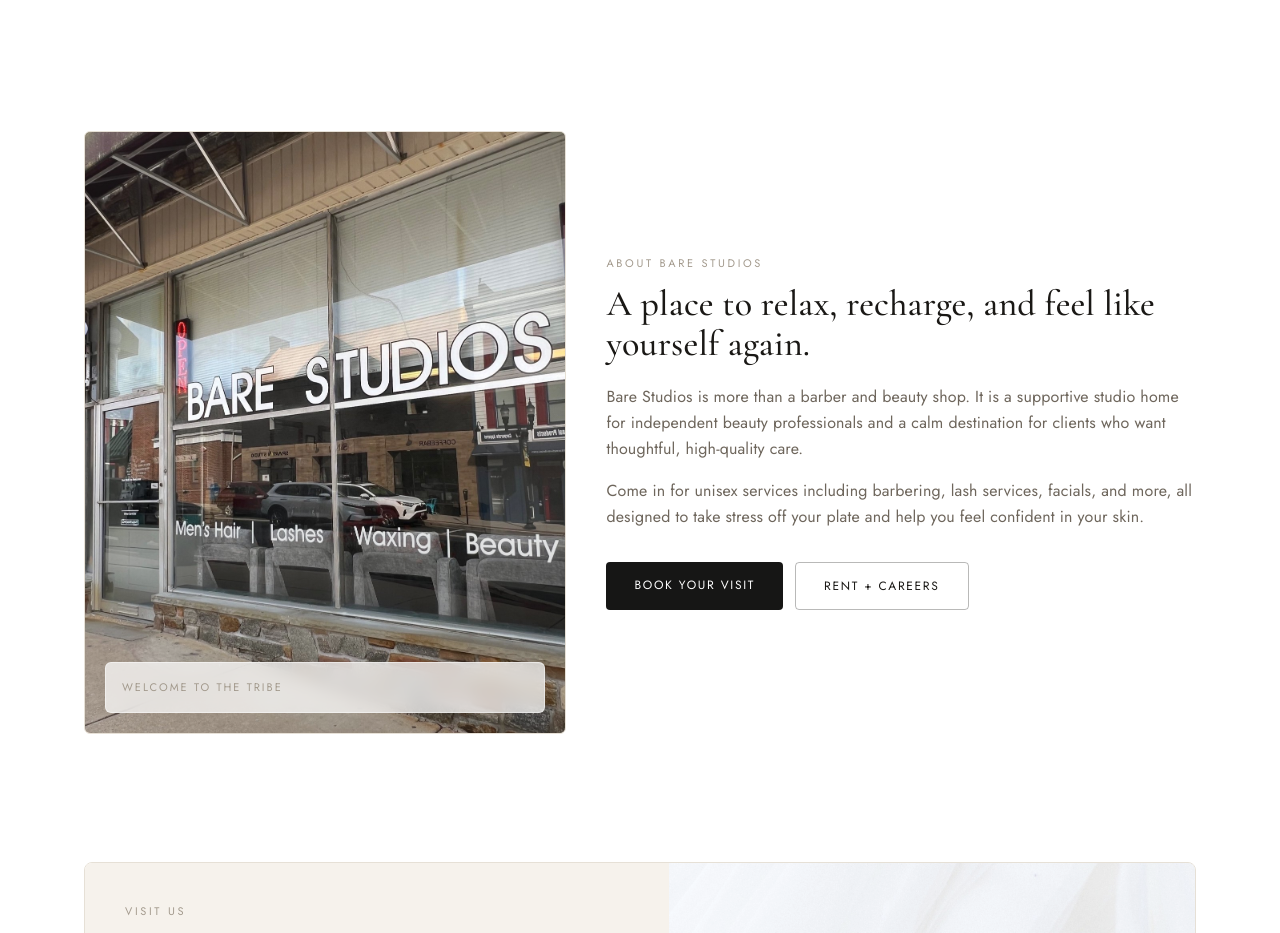
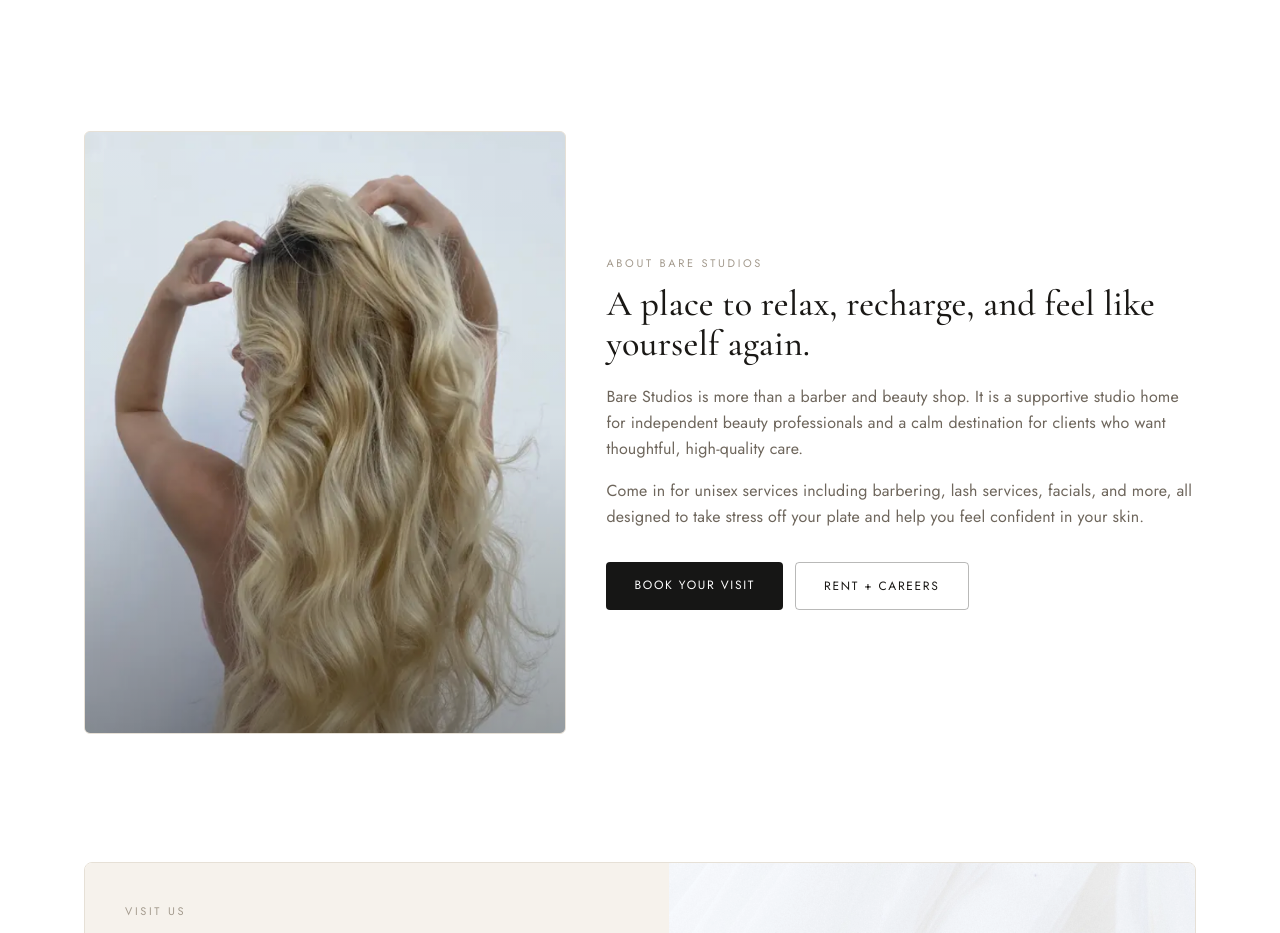
Before and after one commit to tdong1919-dev/BareStudiosOS, a Next.js app: page / in a window 1280 px wide. Shown: the part 3300-4233 px from the top of the page. Built offline with nearby package versions, Linux system fonts and the light colour scheme.

Commit message:
Update about image with hair service photo

```diff
--- a/app/page.tsx
+++ b/app/page.tsx
@@ -230,7 +230,7 @@
       </Section>
 
       <Section id="about" className="grid grid-cols-1 items-center gap-10 py-20 md:grid-cols-[0.9fr_1.1fr]">
-        <SalonImage label="Welcome to the tribe" src={`${IMAGE_BASE}/bare-studios-portrait.jpg`} className="aspect-[4/5]" />
+        <SalonImage label="Bare Studios hair service" src={`${IMAGE_BASE}/bare-studios-blonde-hair.png`} className="aspect-[4/5]" showLabel={false} />
         <div>
           <Eyebrow>About Bare Studios</Eyebrow>
           <h2 className="mt-3 font-serif text-4xl font-medium">A place to relax, recharge, and feel like yourself again.</h2>
```
Also changed, not shown: public/images/bare-studios/bare-studios-blonde-hair.png (added).
